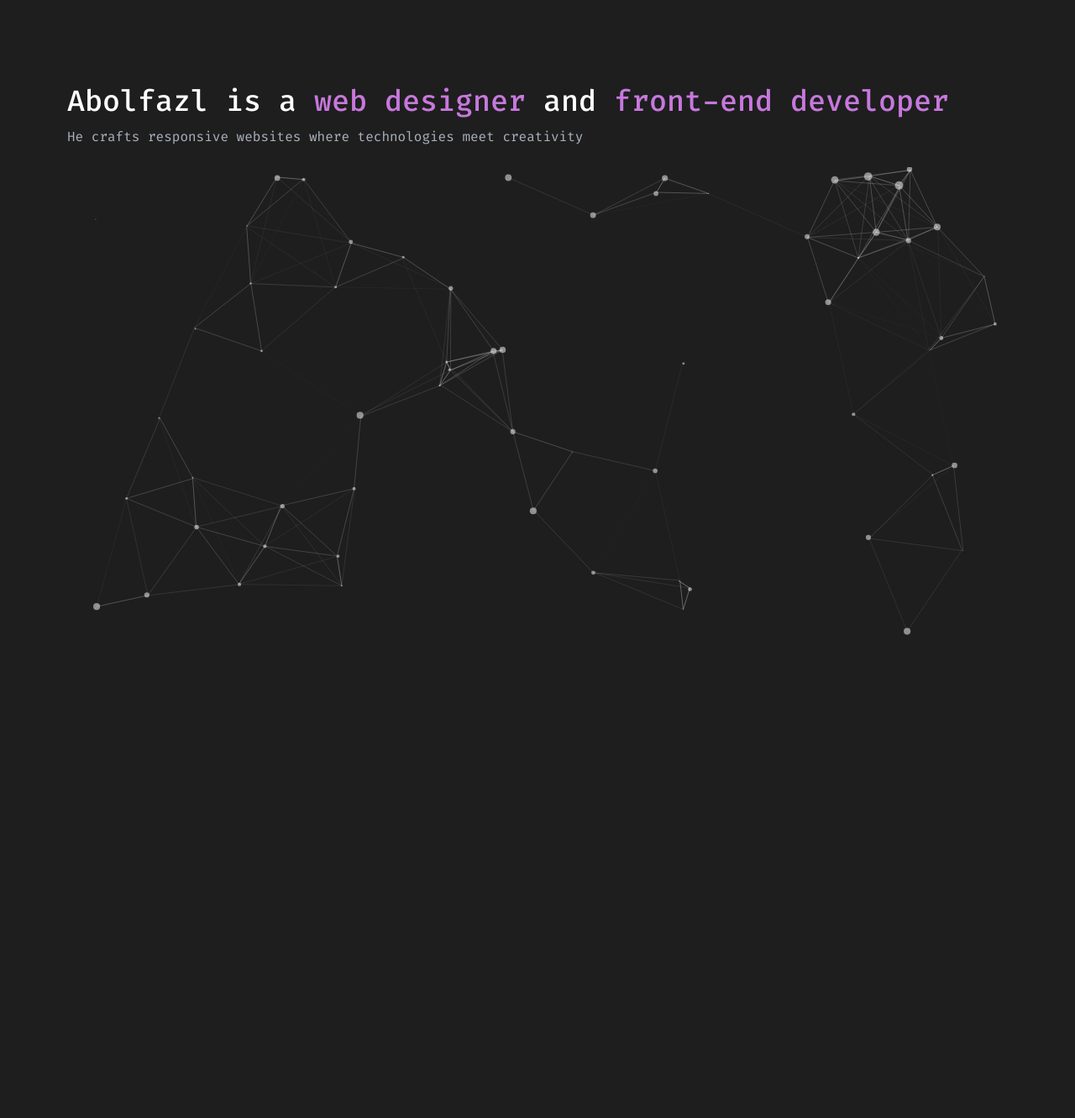
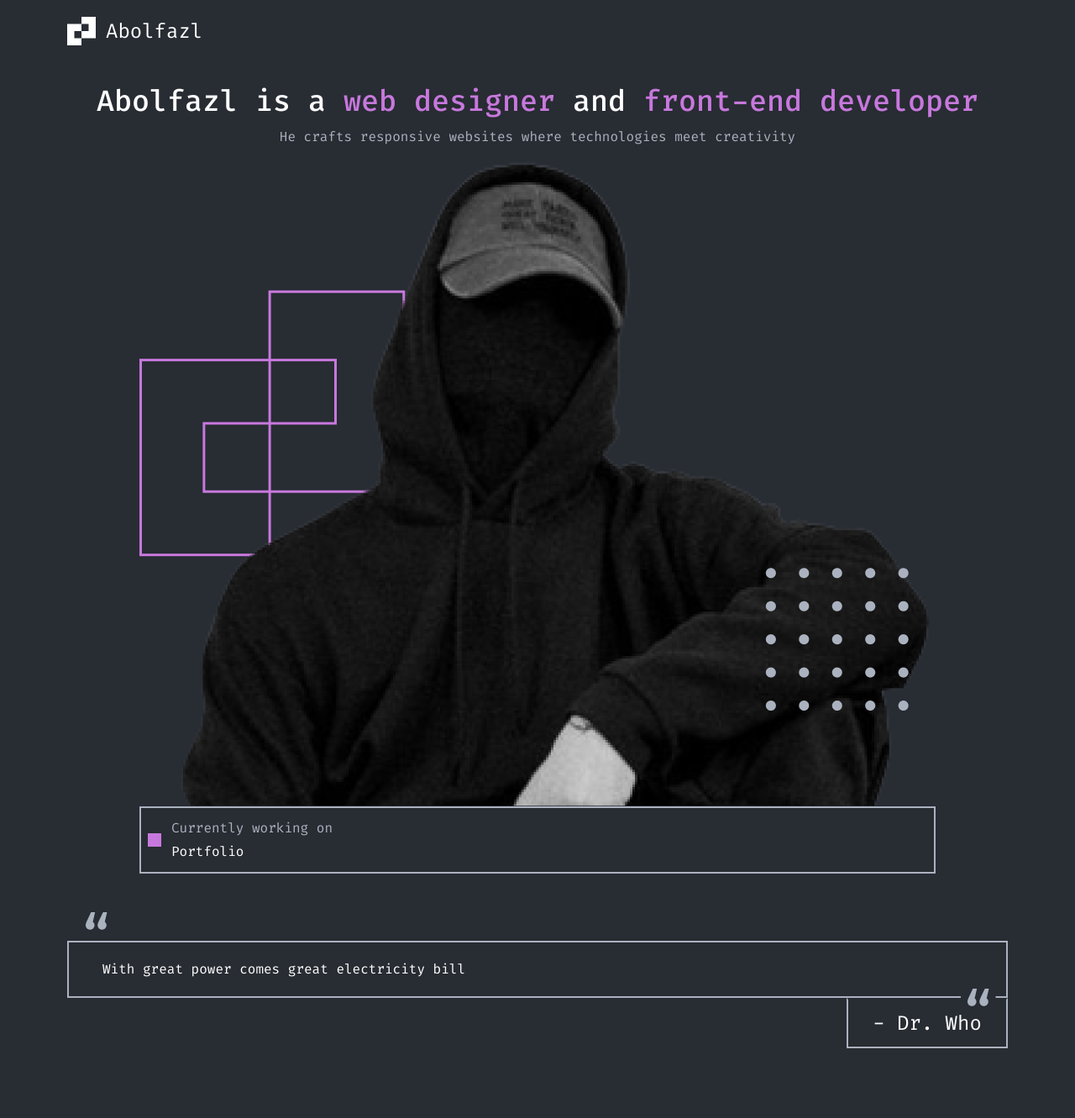
Before and after one commit to abolfazl-ghotilo/Portfolio, a website: page public/index.html in a window 1280 px wide. Shown: the top 1331 px of the page at 84% size. Before the commit the page ends 800 px from the top, so only its background shows below. Drawn offline with nearby package versions, Linux system fonts and the light colour scheme.

Commit message:
fit:finish home section

```diff
--- a/package.json
+++ b/package.json
@@ -12,6 +12,7 @@
     "tailwindcss": "^3.4.10"
   },
   "dependencies": {
+    "aos": "^2.3.4",
     "bootstrap": "^5.3.3"
   }
 }
--- a/public/index.html
+++ b/public/index.html
@@ -4,13 +4,14 @@
     <meta charset="UTF-8">
     <meta name="viewport" content="width=device-width, initial-scale=1.0">
     <title>Portfolio</title>
+    <link href="https://unpkg.com/aos@2.3.1/dist/aos.css" rel="stylesheet">
     <link rel="stylesheet" href="../dist/style.css">
     <link rel="stylesheet" href="../dist/home.css">
-    <link href="https://unpkg.com/aos@2.3.1/dist/aos.css" rel="stylesheet">
+    <link rel="icon" type="image/x-icon" href="../assets/icon/Logo.svg">
 </head>
-<body id="" class="w-full h-screen bg-bg overflow-hidden">
+<body class="w-full h-screen bg-bg">
     <main id="particles-js" class="container flex flex-col justify-center">
-        <header  data-aos="fade-up" class="flex items-center justify-between py-5 lg:bg-transparent">
+        <header data-aos="fade-down" class="flex items-center justify-between py-5 lg:bg-transparent">
             <div class="flex items-center gap-3">
                 <svg width="34" height="34" viewBox="0 0 34 34" fill="none" xmlns="http://www.w3.org/2000/svg">
                     <path fill-rule="evenodd" clip-rule="evenodd" d="M25.5 0H17V8.5H8.5H0V17V25.5V34H8.5H17V25.5H25.5H34V17V8.5V0H25.5ZM8.5 25.5H17V17H25.5V8.5H17V17H8.5V25.5Z" fill="white"/>
@@ -48,10 +49,10 @@
                     </svg>
             </section>
             <ul class="flex flex-col gap-10 py-20 lg:hidden">
-                <li class="lies"><a href="#home"></a><span class="nav-hashtags">#</span>Home</a></li>
-                <li class="lies"><a href="#projects"></a><span class="nav-hashtags">#</span>Projects</a></li>
-                <li class="lies"><a href="#about"></a><span class="nav-hashtags">#</span>About-me</a></li>
-                <li class="lies"><a href="#contacts"></a><span class="nav-hashtags">#</span>Contacts</a></li>
+                <li class="lies"><a href="#home"><span class="nav-hashtags">#</span>Home</a></li>
+                <li class="lies"><a href="#projects"><span class="nav-hashtags">#</span>Projects</a></li>
+                <li class="lies"><a href="#about"><span class="nav-hashtags">#</span>About-me</a></li>
+                <li class="lies"><a href="#contacts"><span class="nav-hashtags">#</span>Contacts</a></li>
                 <li class="lies text-4xl font-bold">EN <svg width="10" height="7" viewBox="0 0 10 7" fill="none" xmlns="http://www.w3.org/2000/svg">
                     <line x1="0.707107" y1="0.792893" x2="5.70711" y2="5.79289" stroke="#ABB2BF" stroke-width="2"/>
                     <line x1="4.29289" y1="5.79289" x2="9.29289" y2="0.792893" stroke="#ABB2BF" stroke-width="2"/>
@@ -59,9 +60,37 @@
                 </li>
             </ul>
         </nav>
-        <article  class="flex flex-col bg-transparent py-5">
-            <h1 class="text-white text-[35px] font-medium font-Fira">Abolfazl is a <span class="span">web designer</span> and <span class="span">front-end developer</span></h1>
-            <p class="text-gray font-Fira py-1">He crafts responsive websites where technologies meet creativity</p>
+        <article id="home" class="flex flex-col items-center bg-transparent py-5">
+            <h1 data-aos="fade-up" class="text-white text-[35px] font-medium font-Fira">Abolfazl is a <span class="span">web designer</span> and <span class="span">front-end developer</span></h1>
+            <p data-aos="fade-right" class="text-gray font-Fira py-1">He crafts responsive websites where technologies meet creativity</p>
+            <div class="flex flex-col items-center">
+                <img data-aos="fade-left" src="../assets/img/hero.png" alt="">
+                <div data-aos="fade-down" class="flex items-center gap-3 w-full py-3 px-2 border-2 border-gray">
+                    <svg width="16" height="16" viewBox="0 0 16 16" fill="none" xmlns="http://www.w3.org/2000/svg">
+                        <rect x="0.5" y="0.5" width="15" height="15" fill="#C778DD" stroke="#C778DD"/>
+                        </svg>
+                        <div class="flex flex-col gap-1">
+                            <span class="text-gray font-Fira">Currently working on</span>
+                            <h1 class="text-white font-Fira">Portfolio</h1>
+                        </div>
+                </div>
+            </div>
+            <div class="flex flex-col items-end w-full py-20">
+                <div data-aos="fade-up" class="flex flex-col items-start gap-3 w-full px-10 py-5 border-2 border-gray relative">
+                        <h1 class="text-white font-Fira">With great power comes great electricity bill</h1>
+                        <svg class="absolute bottom-[75px] left-3" width="42" height="29" viewBox="0 0 42 29" fill="none" xmlns="http://www.w3.org/2000/svg">
+                            <rect width="41.472" height="28.704" fill="#282C33"/>
+                            <path d="M18.56 19.616C18.56 21.0453 18.0373 22.2507 16.992 23.232C15.968 24.2133 14.72 24.704 13.248 24.704C11.7333 24.704 10.4747 24.2133 9.472 23.232C8.49067 22.2507 8 21.0453 8 19.616C8 18.9333 8.096 18.208 8.288 17.44C8.48 16.672 8.864 15.68 9.44 14.464L14.4 4H19.2L16.544 15.584C17.1413 16.0107 17.6213 16.576 17.984 17.28C18.368 17.9627 18.56 18.7413 18.56 19.616ZM32.8 19.616C32.8 21.0453 32.2773 22.2507 31.232 23.232C30.1867 24.2133 28.9387 24.704 27.488 24.704C26.016 24.704 24.768 24.2133 23.744 23.232C22.7413 22.2507 22.24 21.0453 22.24 19.616C22.24 18.9333 22.336 18.208 22.528 17.44C22.72 16.672 23.1147 15.68 23.712 14.464L28.704 4H33.472L30.784 15.584C31.4027 16.0107 31.8933 16.576 32.256 17.28C32.6187 17.9627 32.8 18.7413 32.8 19.616Z" fill="#ABB2BF"/>
+                        </svg>
+                </div>
+                <div data-aos="fade-down" class="flex flex-col gap-1 w-48 py-3 px-2 border-2 border-t-transparent border-gray relative">
+                            <h1 class="text-white font-Fira text-center text-2xl">- Dr. Who</h1>
+                            <svg class="absolute bottom-11 right-3" width="42" height="29" viewBox="0 0 42 29" fill="none" xmlns="http://www.w3.org/2000/svg">
+                                <rect width="41.472" height="28.704" fill="#282C33"/>
+                                <path d="M18.56 19.616C18.56 21.0453 18.0373 22.2507 16.992 23.232C15.968 24.2133 14.72 24.704 13.248 24.704C11.7333 24.704 10.4747 24.2133 9.472 23.232C8.49067 22.2507 8 21.0453 8 19.616C8 18.9333 8.096 18.208 8.288 17.44C8.48 16.672 8.864 15.68 9.44 14.464L14.4 4H19.2L16.544 15.584C17.1413 16.0107 17.6213 16.576 17.984 17.28C18.368 17.9627 18.56 18.7413 18.56 19.616ZM32.8 19.616C32.8 21.0453 32.2773 22.2507 31.232 23.232C30.1867 24.2133 28.9387 24.704 27.488 24.704C26.016 24.704 24.768 24.2133 23.744 23.232C22.7413 22.2507 22.24 21.0453 22.24 19.616C22.24 18.9333 22.336 18.208 22.528 17.44C22.72 16.672 23.1147 15.68 23.712 14.464L28.704 4H33.472L30.784 15.584C31.4027 16.0107 31.8933 16.576 32.256 17.28C32.6187 17.9627 32.8 18.7413 32.8 19.616Z" fill="#ABB2BF"/>
+                            </svg>
+                </div>
+            </div>
         </article>
     </main>
     <script src="https://unpkg.com/aos@2.3.1/dist/aos.js"></script>
--- a/src/js/script.js
+++ b/src/js/script.js
@@ -9,3 +9,21 @@ humbermenu.addEventListener("click" , function(){
 close.addEventListener("click" , function(){
     navbar.classList.add("hidden");
 })
+    AOS.init({
+    duration: 800,
+    });
+
+        let btn = document.getElementById("dark")
+        let body = document.getElementById("bod")
+        let darkflag = false
+
+        function change() {
+            if (darkflag) {
+                body.setAttribute("class", "light")
+                darkflag = false
+            }
+            else {
+                body.setAttribute("class", "dark")
+                darkflag = true
+            }
+        }
--- a/tailwind.config.js
+++ b/tailwind.config.js
@@ -7,7 +7,7 @@ module.exports = {
     },
     colors:{
       transparent:"transparent",
-      "bg": "#1E1E1E",
+      "bg": "#282C33",
       "primary": "#C778DD",
       "gray": "#ABB2BF",
       "white": "#FFFFFF",
```
Also changed, not shown: assets/icon/Logo.svg (added), assets/img/hero.png (added), dist/style.css, 1 other file.
